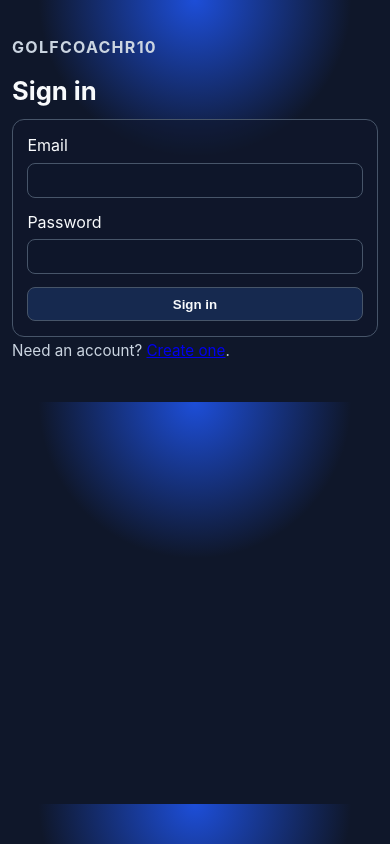
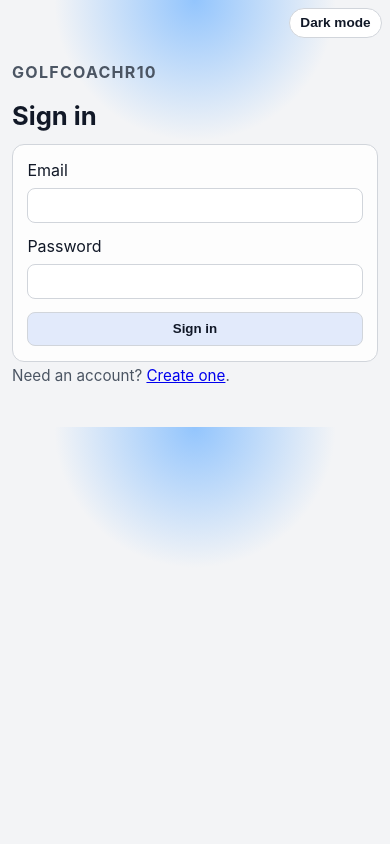
Before and after one commit to jdlevish/Golfcoachr10, a Next.js app: page /sign-in in a window 390 px wide. Built offline with nearby package versions, Linux system fonts and the light colour scheme; no server answers.

Commit message:
added light and dark mode and changed color scheme

```diff
--- a/app/globals.css
+++ b/app/globals.css
@@ -1,12 +1,37 @@
 :root {
-  color-scheme: light dark;
-  --bg: #0f172a;
-  --surface: #1e293b;
-  --surface-soft: #334155;
-  --text: #f8fafc;
-  --muted: #cbd5e1;
-  --border: #475569;
+  color-scheme: dark;
+  --bg: #0a0a0a;
+  --surface: #141414;
+  --surface-soft: #1f1f1f;
+  --text: #ffffff;
+  --muted: #d1d5db;
+  --border: #2f2f2f;
   --error: #fca5a5;
+  --accent: #ff6a00;
+  --accent-soft: rgba(255, 106, 0, 0.16);
+  --accent-strong: rgba(255, 106, 0, 0.35);
+  --accent-glow: #ff6a00;
+  --panel-bg: rgba(20, 20, 20, 0.82);
+  --card-bg: rgba(24, 24, 24, 0.88);
+  --table-row-bg: rgba(24, 24, 24, 0.95);
+}
+
+[data-theme='light'] {
+  color-scheme: light;
+  --bg: #f3f4f6;
+  --surface: #ffffff;
+  --surface-soft: #e5e7eb;
+  --text: #111827;
+  --muted: #4b5563;
+  --border: #d1d5db;
+  --error: #b91c1c;
+  --accent: #2563eb;
+  --accent-soft: rgba(37, 99, 235, 0.12);
+  --accent-strong: rgba(37, 99, 235, 0.3);
+  --accent-glow: #93c5fd;
+  --panel-bg: rgba(255, 255, 255, 0.82);
+  --card-bg: rgba(255, 255, 255, 0.9);
+  --table-row-bg: rgba(255, 255, 255, 0.95);
 }
 
 * {
@@ -16,9 +41,13 @@
 body {
   margin: 0;
   font-family: Inter, system-ui, sans-serif;
-  background: radial-gradient(circle at top, #1d4ed8, var(--bg) 35%);
+  background: radial-gradient(circle at top, var(--accent-glow), var(--bg) 35%);
   color: var(--text);
   line-height: 1.45;
+}
+
+[data-theme='light'] body {
+  background: radial-gradient(circle at top, var(--accent-glow), var(--bg) 30%);
 }
 
 .page {
@@ -45,7 +74,7 @@ body {
   border: 1px dashed var(--border);
   border-radius: 12px;
   padding: 1rem;
-  background: rgba(15, 23, 42, 0.45);
+  background: var(--panel-bg);
 }
 
 input[type='file'] {
@@ -62,14 +91,14 @@ input[type='file'] {
   border: 1px solid var(--border);
   border-radius: 12px;
   padding: 0.75rem;
-  background: rgba(15, 23, 42, 0.6);
+  background: var(--card-bg);
 }
 
 .diagnostics {
   border: 1px solid var(--border);
   border-radius: 12px;
   padding: 0.9rem;
-  background: rgba(15, 23, 42, 0.55);
+  background: var(--panel-bg);
 }
 
 .diagnostics h2 {
@@ -179,7 +208,7 @@ td {
   border: 1px solid var(--border);
   border-radius: 12px;
   padding: 0.9rem;
-  background: rgba(15, 23, 42, 0.6);
+  background: var(--card-bg);
 }
 
 .coach-card h2,
@@ -197,7 +226,7 @@ td {
   border: 1px solid var(--border);
   border-radius: 12px;
   padding: 0.9rem;
-  background: rgba(15, 23, 42, 0.55);
+  background: var(--panel-bg);
 }
 
 .auth-form {
@@ -215,7 +244,7 @@ td {
   border: 1px solid var(--border);
   border-radius: 8px;
   padding: 0.55rem 0.65rem;
-  background: rgba(15, 23, 42, 0.45);
+  background: var(--surface);
   color: var(--text);
 }
 
@@ -224,7 +253,7 @@ td {
   border: 1px solid var(--border);
   border-radius: 8px;
   padding: 0.55rem 0.8rem;
-  background: rgba(59, 130, 246, 0.18);
+  background: var(--accent-soft);
   color: var(--text);
   font-weight: 600;
   cursor: pointer;
@@ -242,6 +271,20 @@ td {
   display: flex;
   align-items: center;
   gap: 0.75rem;
+}
+
+.theme-toggle {
+  position: fixed;
+  top: 0.75rem;
+  right: 0.75rem;
+  z-index: 20;
+  border: 1px solid var(--border);
+  border-radius: 999px;
+  padding: 0.45rem 0.75rem;
+  background: var(--surface);
+  color: var(--text);
+  font-weight: 600;
+  cursor: pointer;
 }
 
 .row-actions {
@@ -268,7 +311,7 @@ td {
   border: 1px solid var(--border);
   border-radius: 8px;
   padding: 0.45rem 0.7rem;
-  background: rgba(59, 130, 246, 0.12);
+  background: var(--accent-soft);
   color: var(--text);
   font-weight: 600;
   cursor: pointer;
@@ -282,8 +325,8 @@ td {
 }
 
 .window-button.active {
-  background: rgba(59, 130, 246, 0.35);
-  border-color: #60a5fa;
+  background: var(--accent-strong);
+  border-color: var(--accent);
 }
 
 @media (max-width: 900px) {
@@ -303,8 +346,15 @@ td {
 }
 
 @media (max-width: 640px) {
+  .theme-toggle {
+    top: 0.5rem;
+    right: 0.5rem;
+    font-size: 0.85rem;
+    padding: 0.4rem 0.65rem;
+  }
+
   .page {
-    padding: 1.25rem 0.75rem 2rem;
+    padding: 2.8rem 0.75rem 2rem;
   }
 
   h1 {
@@ -358,7 +408,7 @@ td {
     border-radius: 10px;
     padding: 0.45rem 0.55rem;
     margin-bottom: 0.55rem;
-    background: rgba(15, 23, 42, 0.35);
+    background: var(--table-row-bg);
   }
 
   td {
--- a/app/layout.tsx
+++ b/app/layout.tsx
@@ -1,4 +1,5 @@
 import type { Metadata } from 'next';
+import ThemeToggle from '@/components/theme-toggle';
 import './globals.css';
 
 export const metadata: Metadata = {
@@ -13,7 +14,10 @@ export default function RootLayout({
 }>) {
   return (
     <html lang="en">
-      <body>{children}</body>
+      <body>
+        <ThemeToggle />
+        {children}
+      </body>
     </html>
   );
 }
--- /dev/null
+++ b/components/theme-toggle.tsx
@@ -0,0 +1,42 @@
+'use client';
+
+import { useEffect, useState } from 'react';
+
+type Theme = 'light' | 'dark';
+
+const storageKey = 'golfcoach-theme';
+
+const applyTheme = (theme: Theme) => {
+  document.documentElement.setAttribute('data-theme', theme);
+};
+
+export default function ThemeToggle() {
+  const [theme, setTheme] = useState<Theme>('dark');
+
+  useEffect(() => {
+    const stored = window.localStorage.getItem(storageKey);
+    if (stored === 'light' || stored === 'dark') {
+      setTheme(stored);
+      applyTheme(stored);
+      return;
+    }
+
+    const prefersDark = window.matchMedia('(prefers-color-scheme: dark)').matches;
+    const nextTheme: Theme = prefersDark ? 'dark' : 'light';
+    setTheme(nextTheme);
+    applyTheme(nextTheme);
+  }, []);
+
+  const toggleTheme = () => {
+    const nextTheme: Theme = theme === 'dark' ? 'light' : 'dark';
+    setTheme(nextTheme);
+    applyTheme(nextTheme);
+    window.localStorage.setItem(storageKey, nextTheme);
+  };
+
+  return (
+    <button type="button" className="theme-toggle" onClick={toggleTheme} aria-label="Toggle theme">
+      {theme === 'dark' ? 'Light mode' : 'Dark mode'}
+    </button>
+  );
+}
```
Also changed, not shown: 1 other file (tests, documents, lock files or other folders).
